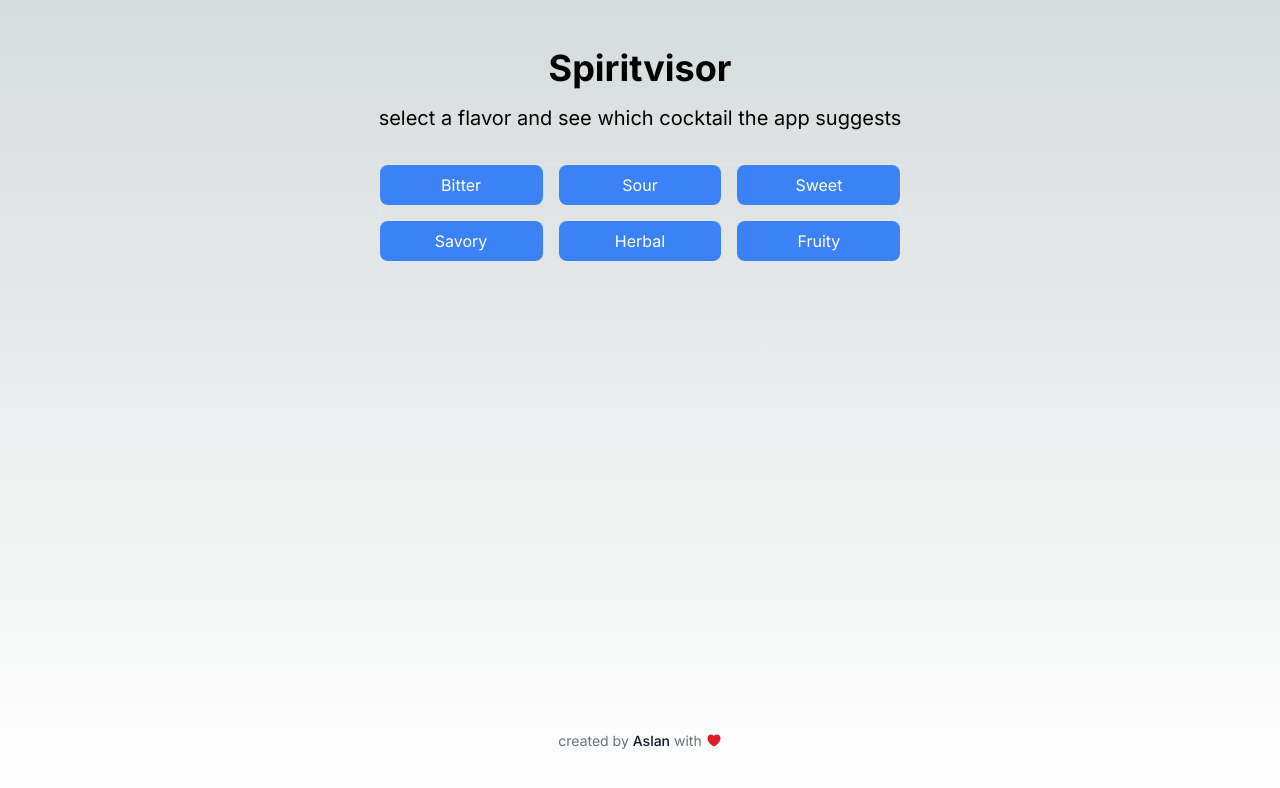
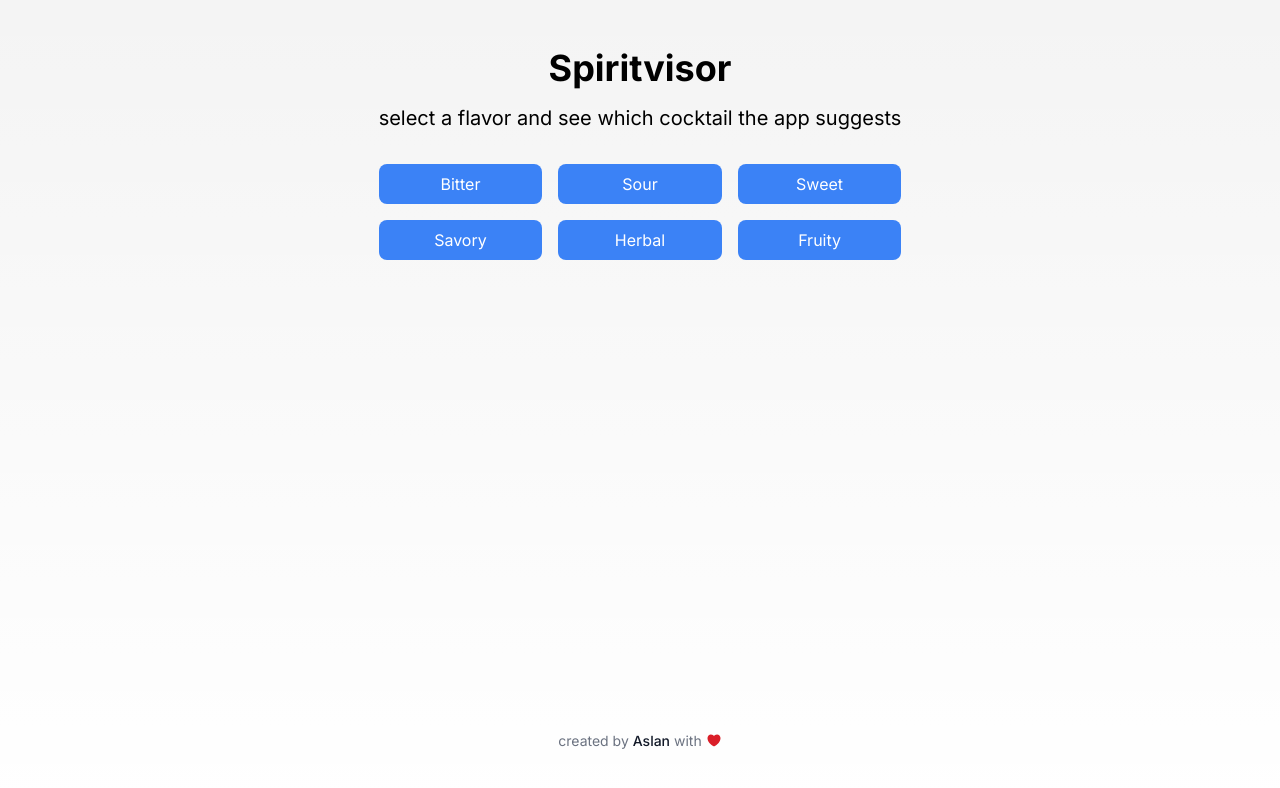
Before and after one commit to aslansari/spiritvisor-react, a Next.js app: page / in a window 1280 px wide. Shown: the top 788 px of the page. Built offline with nearby package versions, Linux system fonts and the light colour scheme.

Commit message:
feat: change background grid more subtle, remove border from btn group

```diff
--- a/app/globals.css
+++ b/app/globals.css
@@ -4,7 +4,7 @@
 
 :root {
   --foreground-rgb: 0, 0, 0;
-  --background-start-rgb: 214, 219, 220;
+  --background-start-rgb: 244, 244, 244;
   --background-end-rgb: 255, 255, 255;
 }
 
--- a/app/page.tsx
+++ b/app/page.tsx
@@ -11,7 +11,7 @@ export default function Home() {
           <h1 className="text-4xl font-bold">Spiritvisor</h1>
           <p className="text-xl mt-4">select a flavor and see which cocktail the app suggests</p>
         </div>
-        <div className="border grid grid-cols-3 gap-4 mt-8 justify-between">
+        <div className="grid grid-cols-3 gap-4 mt-8 justify-between">
           <FlavorButton params={{ id: 'bitter', title: 'Bitter' }} />
           <FlavorButton params={{ id: 'sour', title: 'Sour' }} />
           <FlavorButton params={{ id: 'sweet', title: 'Sweet' }} />
```
